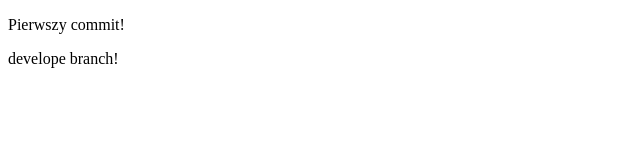
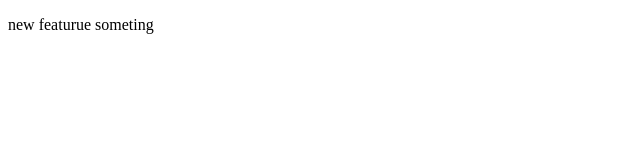
Before and after one commit to Tymoteusz12345/test_1, a website: page index.html in a window 1280 px wide. Shown: the whole page, without its empty margins (0-640 px from the left). Drawn offline with Linux system fonts and the light colour scheme.

Commit message:
initial new-feature-branch

```diff
--- a/index.html
+++ b/index.html
@@ -9,10 +9,7 @@
 </head>
 <body>
 <p>
-    Pierwszy commit!
-</p>
-<p>
-    develope branch!
+    new featurue someting
 </p>
 </body>
 </html>
```
